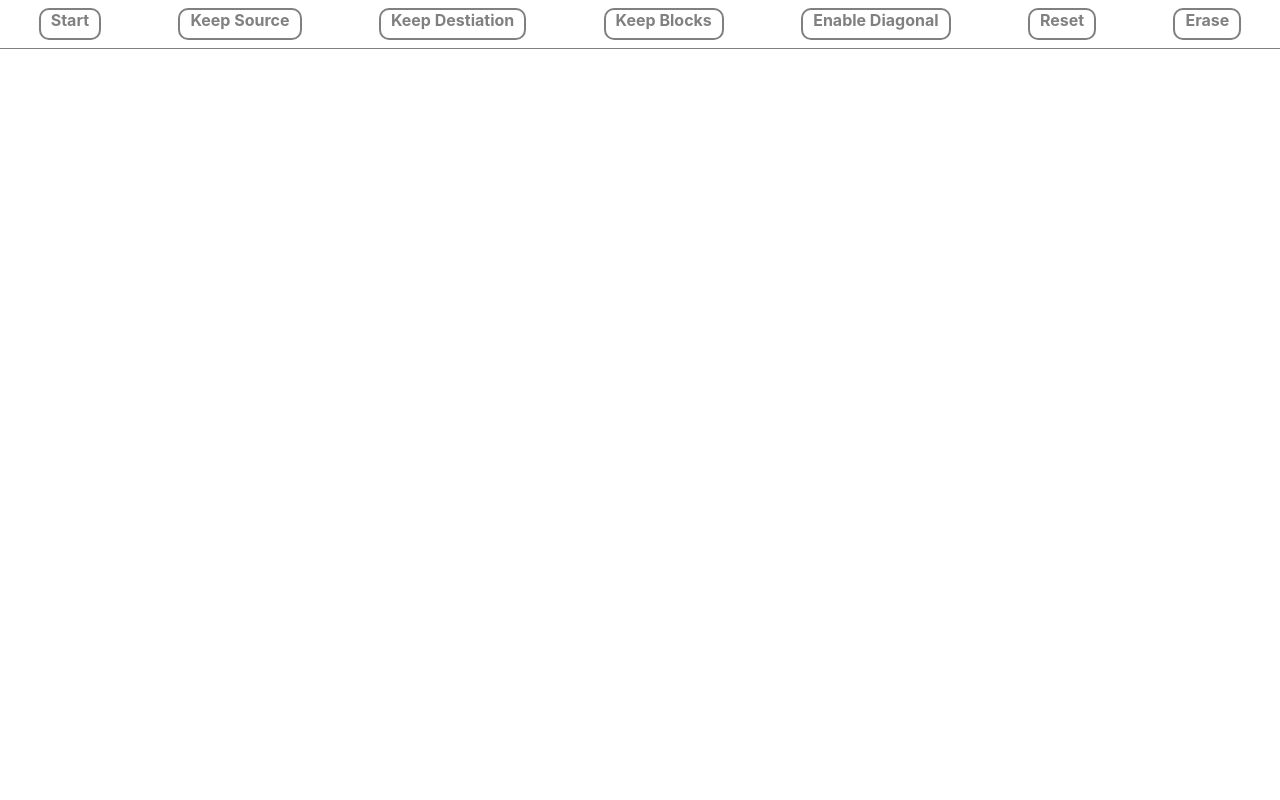
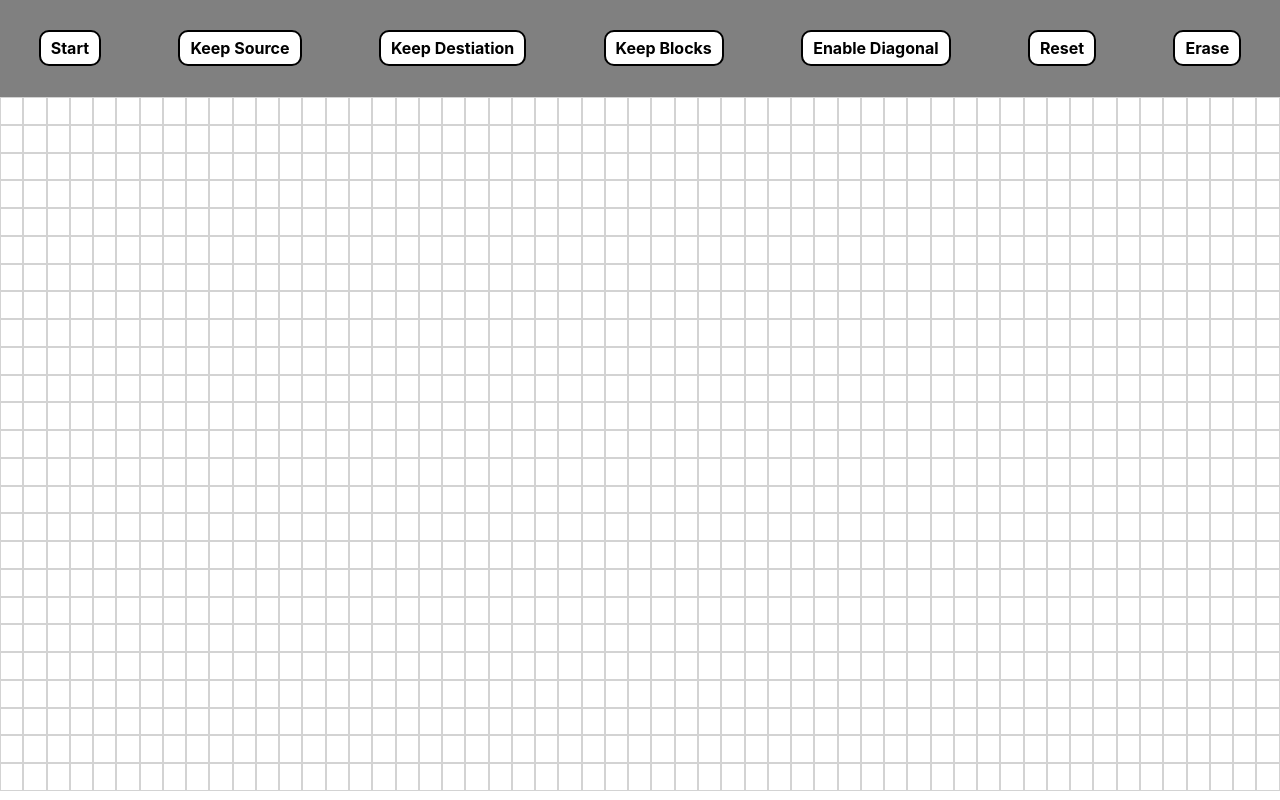
Before and after one commit to Har-SHAW/PathFinder, a React (Create React App) app: page / in a window 1280 px wide. Built offline with nearby package versions, Linux system fonts and the light colour scheme.

Commit message:
improvements

```diff
--- a/src/App.css
+++ b/src/App.css
@@ -1,6 +1,7 @@
 .cell{
-  height: 3.13vh;
-  width: 1.66vw;
+  height: 3.22vh;
+  width: 1.68vw;
+  border : 1px solid lightgrey;
 }
 
 /* .cell{
@@ -19,6 +20,7 @@
   animation-iteration-count: 1;
   animation-fill-mode: none;
   animation-play-state: running;
+  border-color: blue;
 }
 
 .destination{
@@ -32,6 +34,7 @@
   animation-fill-mode: none;
   animation-play-state: running;
   border-radius: 100%;
+  border-color: blueviolet;
 }
 
 .block{
@@ -50,14 +53,14 @@
 .animate{
   background-color: yellow;
   animation-name: stretch;
-  animation-duration: 5s;
+  animation-duration: 4500ms;
   animation-timing-function: ease-out;
   animation-delay: 0;
   animation-direction: alternate;
   animation-iteration-count: 1;
   animation-fill-mode: none;
   animation-play-state: running;
-  border-radius: 35%;
+  border-radius: 0%;
 }
 
 .spath{
@@ -85,33 +88,41 @@
 }
 
 .butOn{
-  background-color: grey;
+  background-color: black;
   color: white;
-  border: 2px solid grey;
+  border: 2px solid black;
   cursor: pointer;
   padding-right: 10px;
   padding-left: 10px;
   border-radius: 10px;
   transition-duration: 300ms;
   font-weight: bold;
+  height: 4vh;
+  display: flex;
+  justify-content: center;
+  align-items: center;
 }
 
 .butOff{
   background-color: white;
-  border: 2px solid grey;
-  color: grey;
+  border: 2px solid black;
+  color: black;
   font-weight: bold;
   cursor: pointer;
   padding-right: 10px;
   padding-left: 10px;
   border-radius: 10px;
   transition-duration: 300ms;
+  height: 4vh;
+  display: flex;
+  justify-content: center;
+  align-items: center;
 }
 
 .butOff:hover{
-  background-color: grey;
+  background-color: black;
   color: white;
-  border: 2px solid grey;
+  border: 2px solid black;
   cursor: pointer;
   padding-right: 10px;
   padding-left: 10px;
@@ -136,6 +147,7 @@
   }
   75%{
     transform: scale(1.2);
+    border-radius: 0%;
   }
   100% {
     transform: scale(1);
--- a/src/App.js
+++ b/src/App.js
@@ -5,8 +5,8 @@ class App extends React.Component {
   constructor(props) {
     super(props);
     this.state = {
-      rows: 30,
-      cols: 60,
+      rows: 25,
+      cols: 55,
       data: [],
       colorData: [],
       keepSou: false,
@@ -171,11 +171,13 @@ class App extends React.Component {
           style={{
             display: "flex",
             flexDirection: "row",
-            height: "4vh",
+            height: "10vh",
             justifyContent: "space-around",
             paddingTop: "1vh",
             paddingBottom: "1vh",
             borderBottom: "1px solid grey",
+            alignItems: "center",
+            backgroundColor: "grey"
           }}
         >
           <div
```
